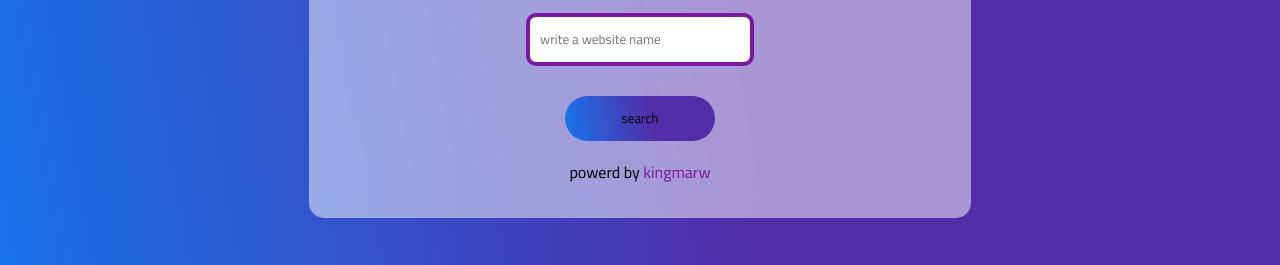
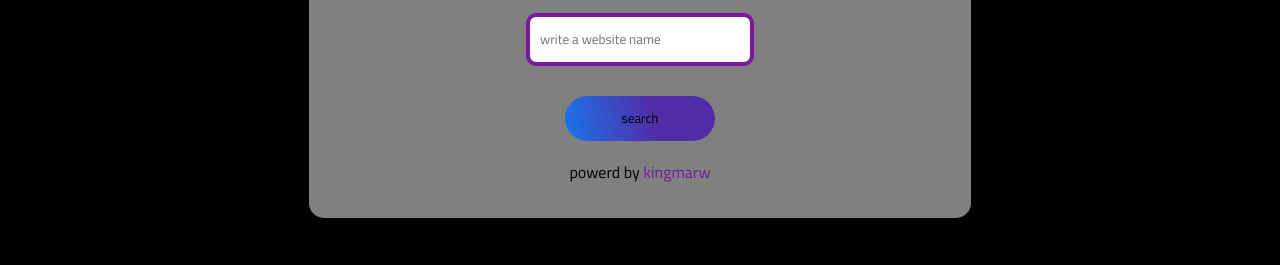
Before and after one commit to Kingmarw/dark_web, a plain HTML site: page index.html in a window 1280 px wide. Shown: the part 164-429 px from the top of the page. Drawn offline with Linux system fonts and the light colour scheme.

Commit message:
Update style.css

```diff
--- a/style.css
+++ b/style.css
@@ -3,7 +3,7 @@
     font-family: Cairo;
 }
 body{
-    background : linear-gradient(80deg, rgb(26, 115, 232) 2%, rgb(81, 45, 168) 58%) no-repeat;
+    background : #000 no-repeat;
 }
 .c{
     display: flex;
```
